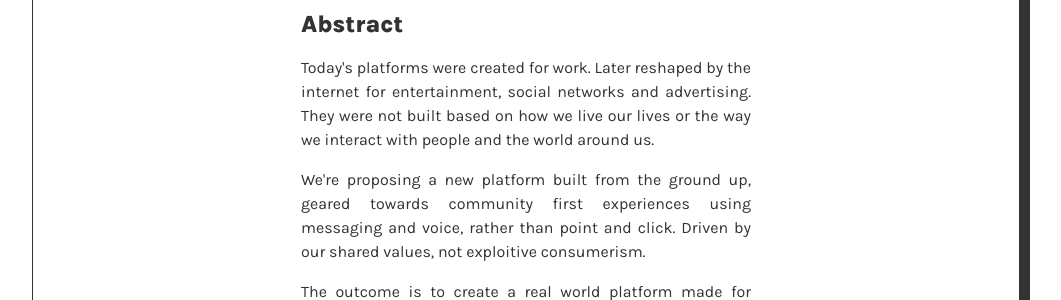
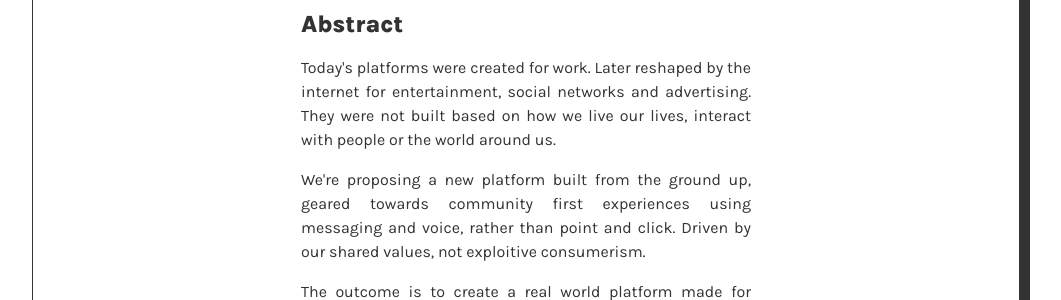
Before and after one commit to muxyz/website, a Jekyll site: the page built from paper.md, in a window 1280 px wide. Shown: the part 320-620 px from the top of the page, without its empty margins (114-1175 px from the left). Built offline with Jekyll 4.4.1, drawn with Linux system fonts in a browser that asks for light colours.

Commit message:
Update paper.md

```diff
--- a/paper.md
+++ b/paper.md
@@ -12,8 +12,8 @@
 <div id="abstract">
 <h2>Abstract</h2>
 <p>Today's platforms were created for work. Later reshaped by the internet
-for entertainment, social networks and advertising. They were not built based on how we live
-our lives or the way we interact with people and the world around us.
+for entertainment, social networks and advertising. They were not built based on how we live our
+lives, interact with people or the world around us.
 </p>
 
 <p>We're proposing a new platform built from the ground up, geared towards community first experiences using messaging and voice, rather than point and click. Driven by our shared values, not exploitive consumerism.
```
